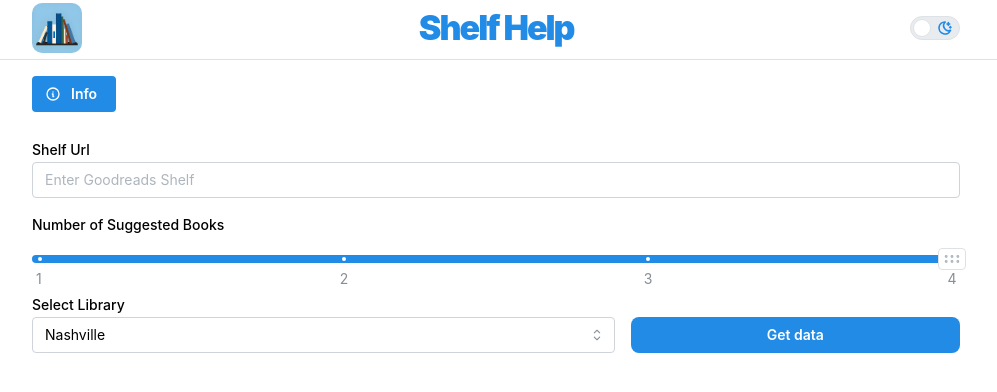
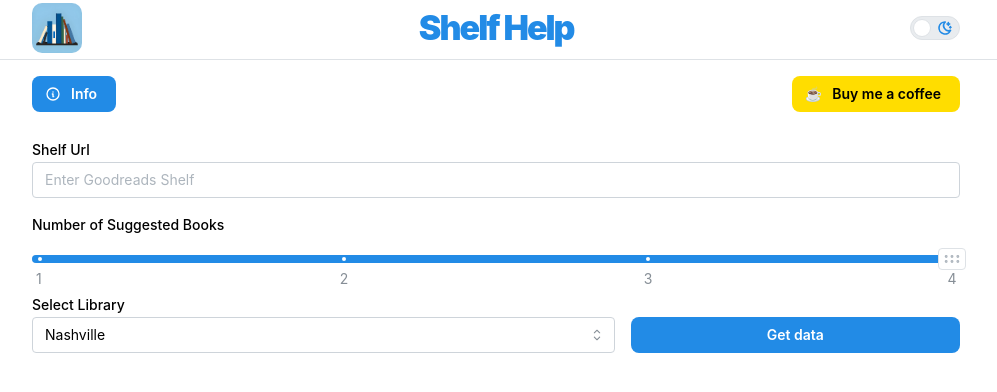
Before and after one commit to MCBoarder289/shelf-help, a React (Vite) app in the folder frontend/: page / in a window 1280 px wide. Shown: the top 392 px of the page, without its empty margins (144-1141 px from the left). Built offline with nearby package versions, Linux system fonts and the light colour scheme.

Commit message:
Updated Info/Github/Coffee buttons and UX

```diff
--- /dev/null
+++ b/frontend/src/components/CoffeeButton/CoffeeButton.module.css
@@ -0,0 +1,3 @@
+.coffeeButton {
+    color: var(--mantine-color-black);
+}
--- /dev/null
+++ b/frontend/src/components/CoffeeButton/CoffeeButton.tsx
@@ -0,0 +1,18 @@
+import { Button } from "@mantine/core";
+import classes from "./CoffeeButton.module.css"
+
+export function CoffeeButton() {
+    return (
+        <Button
+        className={classes.coffeeButton}
+        leftSection={'☕'}
+        radius={"md"}
+        color="#FFDD00"
+        component="a"
+        href="https://buymeacoffee.com/michaelchapman"
+        target="_blank"
+        >
+         Buy me a coffee
+        </Button>
+    )
+}
--- /dev/null
+++ b/frontend/src/components/GithubButton/GithubButton.module.css
@@ -0,0 +1,3 @@
+.githubButton {
+    color: var(--mantine-color-grape-7);
+}
--- /dev/null
+++ b/frontend/src/components/GithubButton/GithubButton.tsx
@@ -0,0 +1,21 @@
+import { Button } from "@mantine/core";
+import { IconBrandGithub } from "@tabler/icons-react";
+import classes from "./GithubButton.module.css"
+
+export function GithubButton() {
+
+    const icon = <IconBrandGithub size={15} />;
+
+    return (
+       <Button
+        leftSection={icon}
+        radius={"md"}
+        component="a"
+        href="https://github.com/MCBoarder289/shelf-help"
+        target="_blank"
+        color="#be4bdb"//{"var(--mantine-color-grape-6)}"
+       >
+        Source
+       </Button>
+    )
+}
--- /dev/null
+++ b/frontend/src/components/Info/Info.tsx
@@ -0,0 +1,96 @@
+import { Button, Group, Space, Image, Text, Modal, ScrollArea, Flex, Center } from "@mantine/core";
+import { IconInfoCircle } from "@tabler/icons-react";
+import classes from "./Info.module.css"
+import { useDisclosure } from "@mantine/hooks";
+import { GithubButton } from "../GithubButton/GithubButton";
+
+
+export function Info() {
+    const icon = <IconInfoCircle size={16} />;
+    const [opened, { open, close }] = useDisclosure(false);
+
+
+    return (
+        <>
+            <Button
+            className={classes.infoButton}
+            justify="center"
+            radius={"md"}
+            leftSection={icon}
+            variant="filled"
+            onClick={open}
+            > Info
+            </Button>
+
+            <Modal opened={opened} onClose={close}
+            styles={{
+                title: {fontWeight: 510, alignItems: "center", display: "flex"}
+              }}
+            scrollAreaComponent={ScrollArea.Autosize}
+            overlayProps={{
+                backgroundOpacity: 0.55,
+                blur: 3,
+              }}
+            title={
+                <Group justify="center" align={"center"}>
+                <IconInfoCircle size={16} style={{ margin: 3 }}/>
+                <Text fw={700}>Info / Support</Text>
+                <GithubButton></GithubButton>
+                </Group>
+            }>
+                <Text>
+                    Shelf Help was designed to help you make a quick decision on what book should be next in your "to-read" shelf on Goodreads.
+                </Text>
+                <Space h="sm" />
+                <Text fw={700}>Step 1: Insert a Goodreads shelf URL</Text>
+                <Text>
+                    Simply copy the `Share` link from Goodreads and paste it into the input box.
+                </Text>
+                <Space h="sm" />
+                <Text>
+                    Images below show you how to do this from the Goodreads app:
+                </Text>
+                <Group justify="center" grow>
+                    <Image
+                        src={"https://drive.google.com/thumbnail?id=1ScHB-yypcEf2gbH7vvuK1qMeLI3BasAX&sz=w1000"}
+                    />
+                    <Image
+                        src={"https://drive.google.com/thumbnail?id=1s2Zpgs6cWdWwK2js3jPqsdET9TWBlY0I&sz=w1000"}
+                    />
+                </Group>
+                <Space h="sm"/>
+                <Text fw={700}>Step 2: Select Number of Suggestions</Text>
+                <Text>
+                    You can select 1-4 suggestions with the provided slider (the default is 4).
+                </Text>
+                <Space h="sm" />
+                <Text fw={700}>Step 3: Click Get Data</Text>
+                <Text>
+                    This app will then get all of your shelf data and pick a random subset for you.
+                </Text>
+                <Space h="sm" />
+                    Your shelf data is cached for 30 minutes. After that, any changes you make would be reflected.
+                <Space h="sm" />
+                <Text fw={700}>Step 4: Check Goodreads Review or Library Availability</Text>
+                <Text>
+                    The "Check Goodreads" button will take you to the Goodreads review page.
+                </Text>
+                <Text>
+                    The "Check Library " button will see if it is available at your selected library.
+                </Text>
+                <Text>
+                    Choosing "Book" will search for availability of a physical copy, whereas choosing "Libby" will serach for Libby availability.
+                </Text>
+                <Space h="sm" />
+                <Text fw={700}>Step 5: Repeat as needed!</Text>
+                <Text>
+                    Feel free to click "Get Data" multiple times if you don't like the suggestions.
+                </Text>
+                <Text>
+                    You can also change libraries or mediums at any time.
+                </Text>
+                <Space h="sm" />
+            </Modal>
+        </>
+    )
+}
--- a/frontend/src/components/InfoCollapse/InfoCollapse.tsx
+++ /dev/null
@@ -1,93 +0,0 @@
-import { Accordion, Button, Collapse, Container, Group, Space, Image, Text, Anchor } from "@mantine/core";
-import { IconInfoCircle } from "@tabler/icons-react";
-import classes from "./InfoCollapse.module.css"
-import { useDisclosure } from "@mantine/hooks";
-
-
-export function InfoCollapse() {
-    const icon = <IconInfoCircle size={16} />;
-    const [opened, { toggle }] = useDisclosure(false);
-
-
-    return (
-        <Container>
-            <Button
-            className={classes.infoButton}
-            justify="center"
-            leftSection={icon}
-            variant="filled"
-            onClick={toggle}
-            > Info
-            </Button>
-            <br></br>
-            <Collapse in={opened}>
-                <br></br>
-                <Accordion variant="contained" multiple={true}>
-                    <Accordion.Item value="how-to">
-                        <Accordion.Control>
-                            How to Use
-                        </Accordion.Control>
-                        <Accordion.Panel>
-                        <Text>
-                            Shelf Help was designed to help you make a quick decision on what book should be next in your "to-read" shelf on Goodreads.
-                        </Text>
-                        <Space h="sm" />
-                        <Text fw={700}>Step 1: Insert a Goodreads shelf URL</Text>
-                        <Text>
-                            Simply copy the `Share` link from Goodreads and paste it into the input box.
-                        </Text>
-                        <Space h="sm" />
-                        <Text>
-                            Images below show you how to do this from the Goodreads app:
-                        </Text>
-                        <Group justify="center" grow>
-                            <Image
-                                src={"https://drive.google.com/thumbnail?id=1ScHB-yypcEf2gbH7vvuK1qMeLI3BasAX&sz=w1000"}
-                            />
-                            <Image
-                                src={"https://drive.google.com/thumbnail?id=1s2Zpgs6cWdWwK2js3jPqsdET9TWBlY0I&sz=w1000"}
-                            />
-                        </Group>
-                        <Space h="sm"/>
-                        <Text fw={700}>Step 2: Select Number of Suggestions</Text>
-                        <Text>
-                            You can select 1-4 suggestions with the provided slider (the default is 4).
-                        </Text>
-                        <Space h="sm" />
-                        <Text fw={700}>Step 3: Click Get Data</Text>
-                        <Text>
-                            This app will then get all of your shelf data and pick a random subset for you.
-                        </Text>
-                        <Space h="sm" />
-                            Your shelf data is cached for 30 minutes. After that, any changes you make would be reflected.
-                        <Space h="sm" />
-                        <Text fw={700}>Step 4: Check Goodreads Review or Library Availability</Text>
-                        <Text>
-                            The "Check Goodreads" button will take you to the Goodreads review page.
-                        </Text>
-                        <Text>
-                            The "Check Library " button will see if it is available at your selected library.
-                        </Text>
-                        <Text>
-                            Choosing "Book" will search for availability of a physical copy, whereas choosing "Libby" will serach for Libby availability.
-                        </Text>
-                        <Space h="sm" />
-                        <Text fw={700}>Step 5: Repeat as needed!</Text>
-                        <Text>
-                            Feel free to click "Get Data" multiple times if you don't like the suggestions.
-                        </Text>
-                        <Text>
-                            You can also change libraries or mediums at any time.
-                        </Text>
-                        <Space h="sm" />
-                        <Anchor href="#">
-                            Back to Top
-                        </Anchor>
-                        </Accordion.Panel>
-                    </Accordion.Item>
-                </Accordion>
-            </Collapse>
-            <br></br>
-        </Container>
-    )
-}
--- a/frontend/src/pages/Home.page.tsx
+++ b/frontend/src/pages/Home.page.tsx
@@ -1,9 +1,11 @@
 import { HeaderSimple } from '@/components/HeaderSimple/HeaderSimple';
-import { AppShell, rem } from '@mantine/core';
+import { AppShell, Container, Flex, Group, rem } from '@mantine/core';
 import { useState } from 'react';
 import { QueryForm } from '@/components/QueryForm/QueryForm';
 import { Results } from '@/components/Results/Results';
-import { InfoCollapse } from '@/components/InfoCollapse/InfoCollapse';
+import { Info } from '@/components/Info/Info';
+import { CoffeeButton } from '@/components/CoffeeButton/CoffeeButton';
+import { GithubButton } from '@/components/GithubButton/GithubButton';
 
 export type Book = {
     title: string,
@@ -53,7 +55,13 @@
       </AppShell.Header>
 
       <AppShell.Main pt={`calc(${rem(60)} + var(--mantine-spacing-md))`}>
-        <InfoCollapse></InfoCollapse>
+        <Container>
+        <Flex justify={"space-between"}>
+          <Info></Info>
+          <CoffeeButton></CoffeeButton>
+        </Flex>
+        </Container>
+        <br></br>
         <QueryForm onFormSubmit={getBookData} loading={loading} librarySubmit={setLibrary}></QueryForm>
         <br></br>
         <Results input={data} library={library}/>
```
Also changed, not shown: frontend/src/components/Info/Info.module.css (renamed from frontend/src/components/InfoCollapse/InfoCollapse.module.css).
